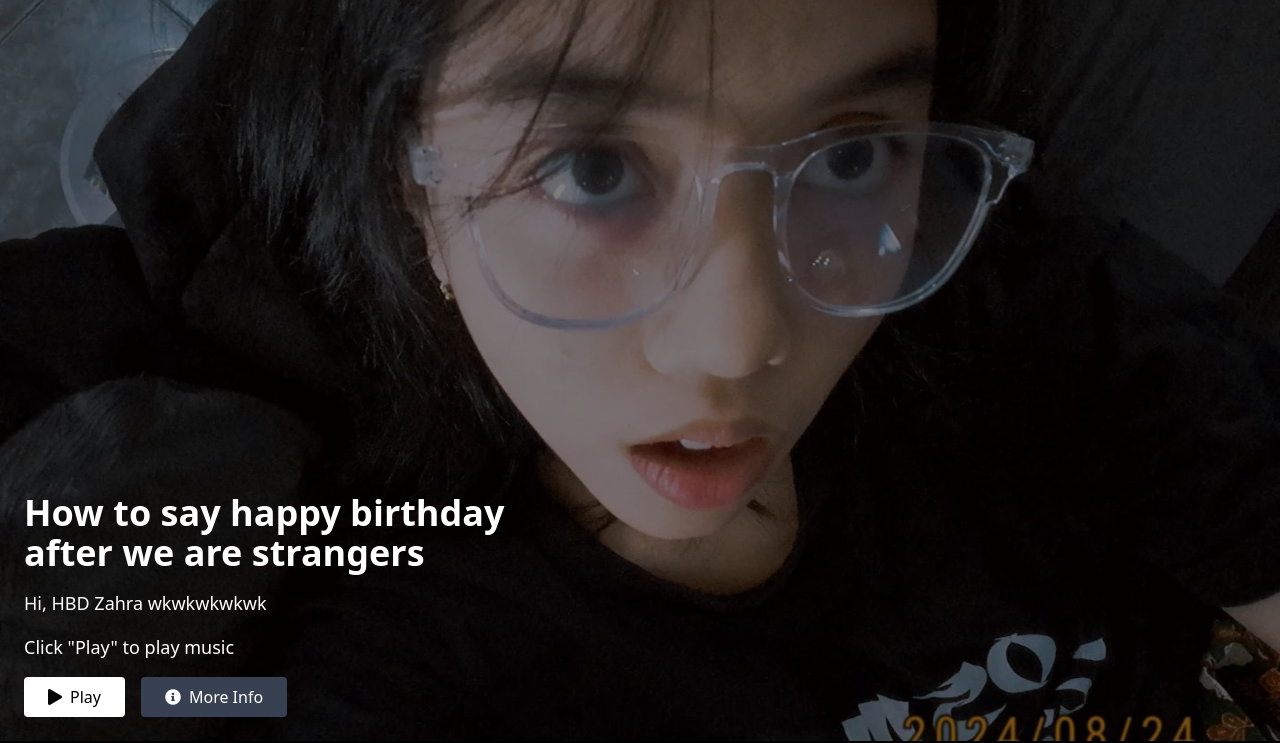
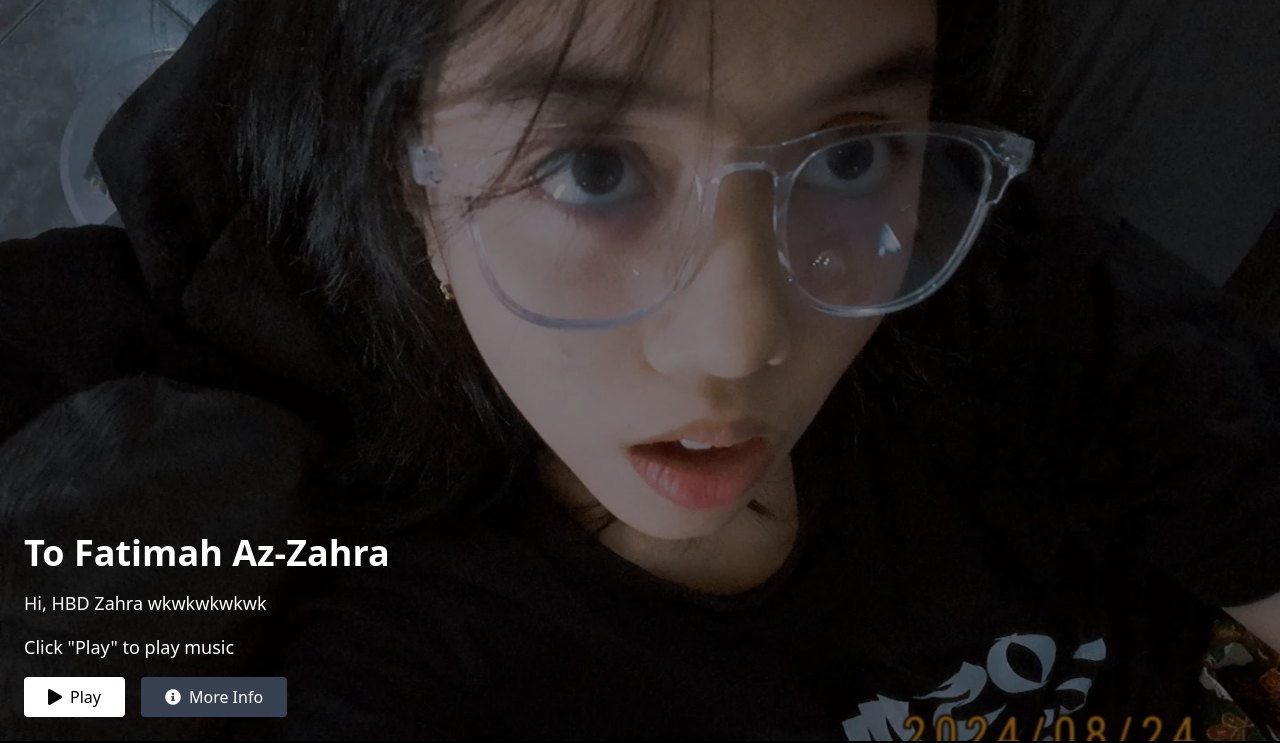
Before and after one commit to sgv170-124/Raaaa, a plain HTML site: page index.html in a window 1280 px wide. Shown: the part 59-802 px from the top of the page. Drawn offline with nearby package versions, Linux system fonts and the light colour scheme.

Commit message:
Update index.html

```diff
--- a/index.html
+++ b/index.html
@@ -74,7 +74,7 @@
       </div>
 
       <div class="absolute bottom-0 left-0 p-6 max-w-xl">
-        <h1 class="text-4xl font-bold mb-4 slide-in delay-1">How to say happy birthday after we are strangers</h1>
+        <h1 class="text-4xl font-bold mb-4 slide-in delay-1">To Fatimah Az-Zahra</h1>
         <p class="text-lg mb-4 slide-in delay-2">
           Hi, HBD Zahra wkwkwkwkwk
         </p>
```
